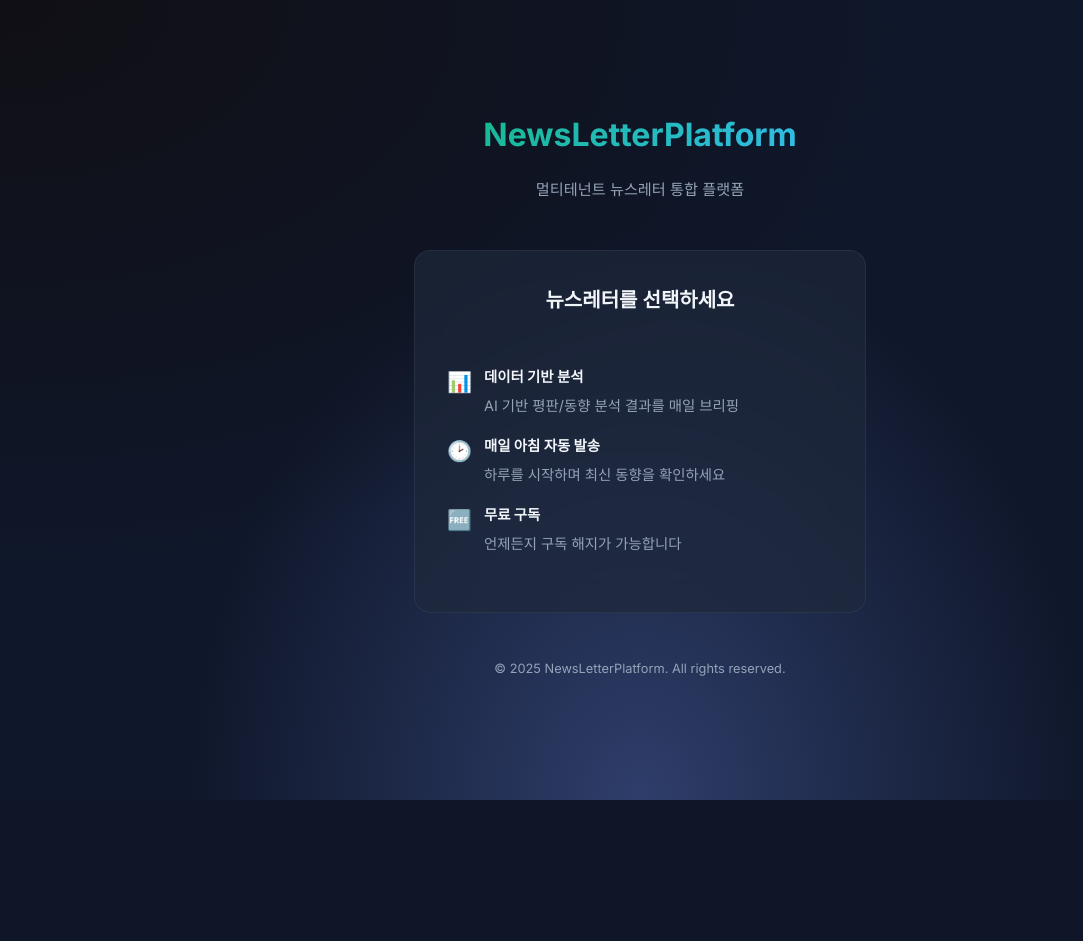
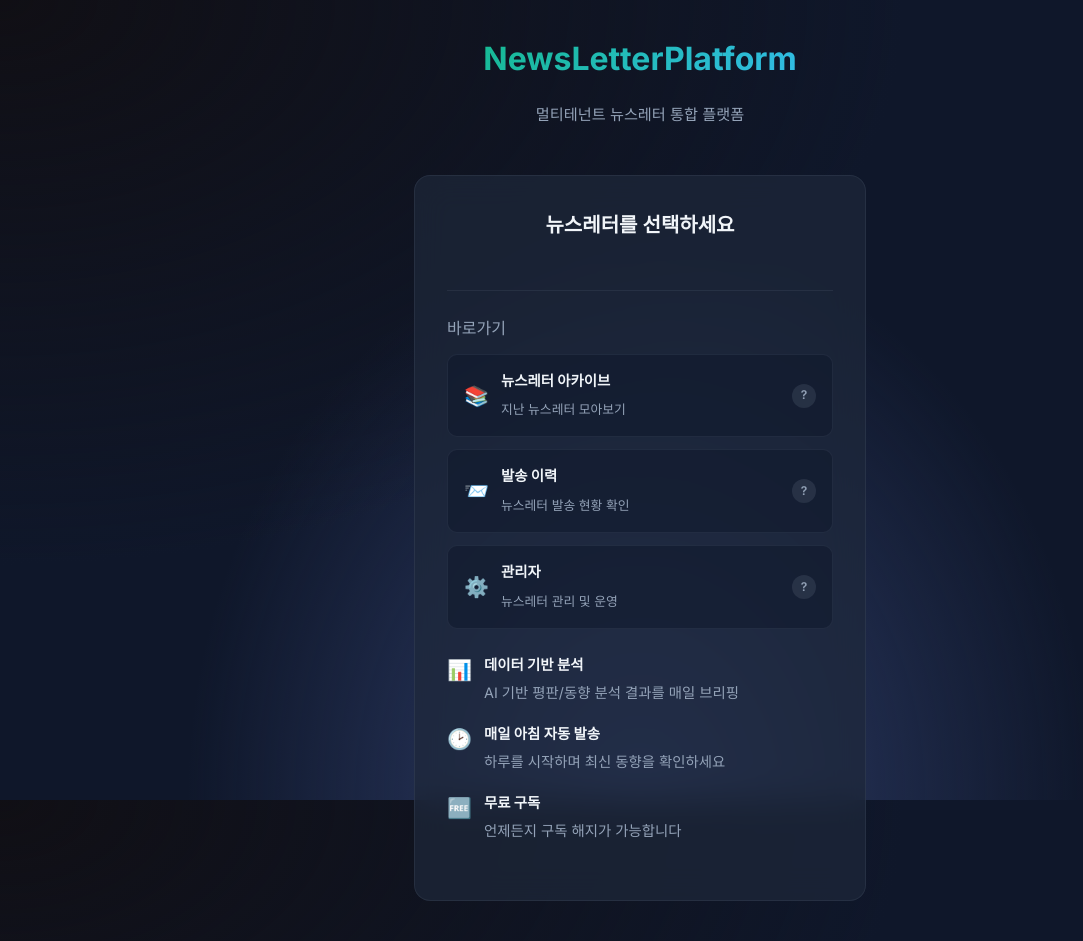
Before and after one commit to bluevlad/NewsLetterPlatform, a FastAPI app: page / in a window 1280 px wide. Shown: the top 941 px of the page, without its empty margins (0-1083 px from the left). Before the commit the page ends 800 px from the top, so only its background shows below. Run offline with FastAPI, Linux system fonts and the light colour scheme.

Commit message:
feat: 메인 게이트웨이에 바로가기 섹션 추가
아카이브, 발송이력, 관리자 페이지 바로가기 링크와 각 헬프 가이드 연결

Co-Authored-By: Claude Opus 4.6 (1M context) <noreply@anthropic.com>

```diff
--- a/src/web/templates/base.html
+++ b/src/web/templates/base.html
@@ -254,6 +254,85 @@
             margin-top: 1rem;
         }
 
+        .quick-links {
+            margin-top: 1.5rem;
+            padding-top: 1.5rem;
+            border-top: 1px solid var(--border-color);
+        }
+
+        .quick-links-grid {
+            display: grid;
+            gap: 0.75rem;
+        }
+
+        .quick-link-card {
+            display: flex;
+            align-items: center;
+            gap: 0.75rem;
+            background: rgba(15, 23, 42, 0.5);
+            border: 1px solid var(--border-color);
+            border-radius: 10px;
+            padding: 0.875rem 1rem;
+            text-decoration: none;
+            transition: all 0.2s;
+            position: relative;
+        }
+
+        .quick-link-card:hover {
+            border-color: var(--accent-color);
+            transform: translateY(-1px);
+            text-decoration: none;
+        }
+
+        .quick-link-icon {
+            font-size: 1.25rem;
+            flex-shrink: 0;
+        }
+
+        .quick-link-text {
+            flex: 1;
+            min-width: 0;
+            text-decoration: none;
+        }
+
+        .quick-link-text:hover {
+            text-decoration: none;
+        }
+
+        .quick-link-text strong {
+            display: block;
+            font-size: 0.9rem;
+            color: var(--text-color);
+            margin-bottom: 0.125rem;
+        }
+
+        .quick-link-text span {
+            font-size: 0.8rem;
+            color: var(--text-muted);
+        }
+
+        .quick-link-help {
+            display: flex;
+            align-items: center;
+            justify-content: center;
+            width: 24px;
+            height: 24px;
+            border-radius: 50%;
+            background: rgba(148, 163, 184, 0.15);
+            color: var(--text-muted);
+            font-size: 0.75rem;
+            font-weight: 600;
+            text-decoration: none;
+            flex-shrink: 0;
+            transition: all 0.2s;
+        }
+
+        .quick-link-help:hover {
+            background: rgba(245, 158, 11, 0.2);
+            color: #f59e0b;
+            text-decoration: none;
+        }
+
         .tenant-list {
             display: grid;
             gap: 1rem;
--- a/src/web/templates/index.html
+++ b/src/web/templates/index.html
@@ -15,6 +15,36 @@
             </div>
         </a>
         {% endfor %}
+    </div>
+
+    <div class="quick-links">
+        <h3 style="font-size: 1rem; color: var(--text-muted); margin: 0 0 0.75rem 0; font-weight: 500;">바로가기</h3>
+        <div class="quick-links-grid">
+            <div class="quick-link-card">
+                <span class="quick-link-icon">&#x1F4DA;</span>
+                <a href="{{ base_path }}/archive" class="quick-link-text">
+                    <strong>뉴스레터 아카이브</strong>
+                    <span>지난 뉴스레터 모아보기</span>
+                </a>
+                <a href="{{ base_path }}/static/help/archive-guide.html" class="quick-link-help" title="도움말">?</a>
+            </div>
+            <div class="quick-link-card">
+                <span class="quick-link-icon">&#x1F4E8;</span>
+                <a href="{{ base_path }}/admin/history" class="quick-link-text">
+                    <strong>발송 이력</strong>
+                    <span>뉴스레터 발송 현황 확인</span>
+                </a>
+                <a href="{{ base_path }}/static/help/history-guide.html" class="quick-link-help" title="도움말">?</a>
+            </div>
+            <div class="quick-link-card">
+                <span class="quick-link-icon">&#x2699;&#xFE0F;</span>
+                <a href="{{ base_path }}/admin" class="quick-link-text">
+                    <strong>관리자</strong>
+                    <span>뉴스레터 관리 및 운영</span>
+                </a>
+                <a href="{{ base_path }}/static/help/admin-guide.html" class="quick-link-help" title="도움말">?</a>
+            </div>
+        </div>
     </div>
 
     <div class="features">
```
